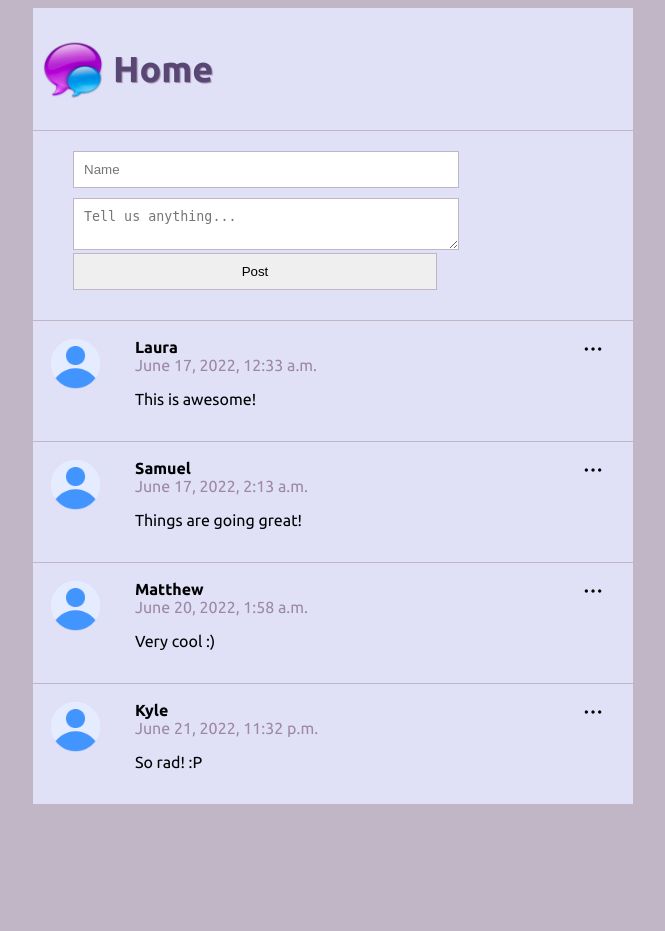
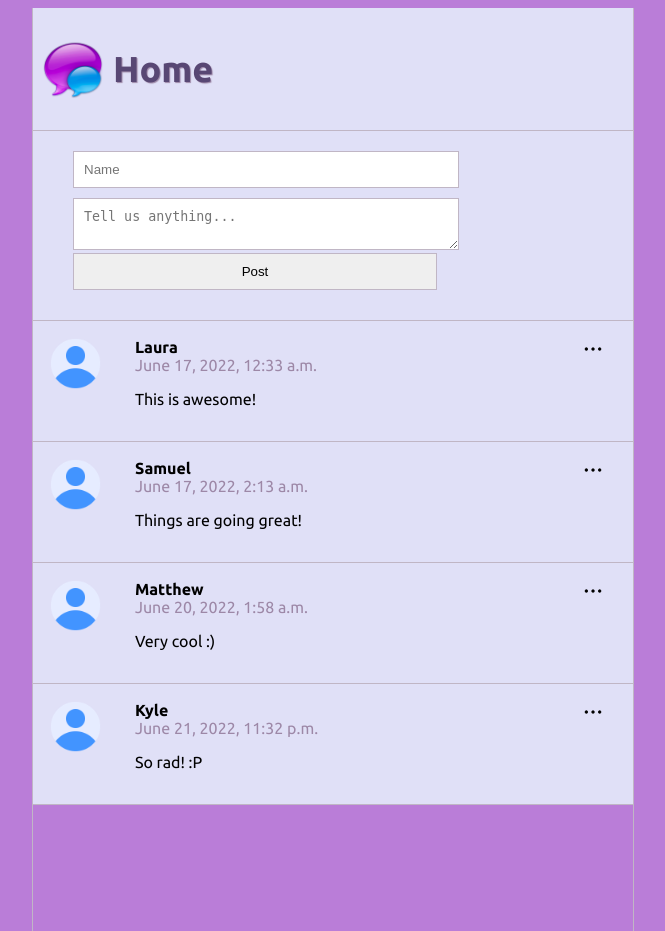
Before and after one commit to maciasl1234/Twitter_clone, a Django app: page / in a window 1280 px wide. Shown: the whole page, without its empty margins (307-972 px from the left). Run offline with Django 3.2, Linux system fonts and the light colour scheme; data comes from the database, SQL or seed files in the repository.

Commit message:
made css changes to twitter clone

```diff
--- a/static/css/style.css
+++ b/static/css/style.css
@@ -5,7 +5,7 @@
 html, body {
     height: 100%;
     font-family: 'Ubuntu', sans-serif;
-    background-color: #c0b6c5;
+    background-color: #ba7dd8;
 }
 
 .content {
```
